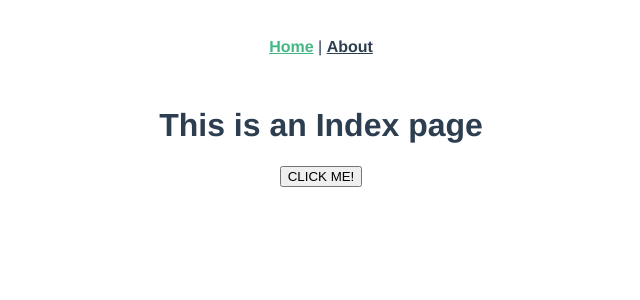
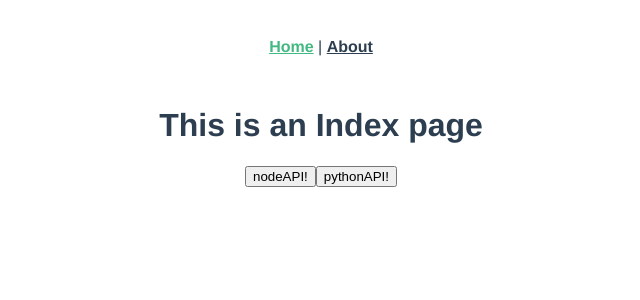
Before and after one commit to LAPFUTURE/LAPBlogs, a Vue app in the folder lap-blogs-frontend/: page / in a window 1280 px wide. Shown: the top 300 px of the page, without its empty margins (319-959 px from the left). Built offline with nearby package versions, Linux system fonts and the light colour scheme.

Commit message:
vue+node+django+nginx联动解决

```diff
--- a/lap-blogs-frontend/src/views/Index.vue
+++ b/lap-blogs-frontend/src/views/Index.vue
@@ -1,7 +1,8 @@
 <template>
     <div>
       <h1>This is an Index page</h1>
-      <button @click="sendHttp">{{ buttonValue }}</button>
+      <button @click="clickNodeApi">{{ nodeApi }}</button>
+      <button @click="clickPythonApi">{{ pythonApi }}</button>
     </div>
   </template>
 
@@ -10,12 +11,21 @@
       name: 'home',
       data(){
         return {
-            buttonValue:"CLICK ME!"
+            nodeApi : "nodeAPI!",
+            pythonApi : "pythonAPI!"
         }
       },
       methods:{
-        sendHttp(){
-            this.$axios.post('http://localhost:8080/')
+        clickNodeApi(){
+            this.$axios.get('http://localhost:8009/')
+            .then((res)=>{
+                console.log(res);})
+            .catch((error)=>{
+                console.log(error);
+            })
+        },
+        clickPythonApi(){
+            this.$axios.post('http://localhost:8014/')
             .then((res)=>{
                 console.log(res);})
             .catch((error)=>{
```
Also changed, not shown: 1 other file (tests, documents, lock files or other folders).
